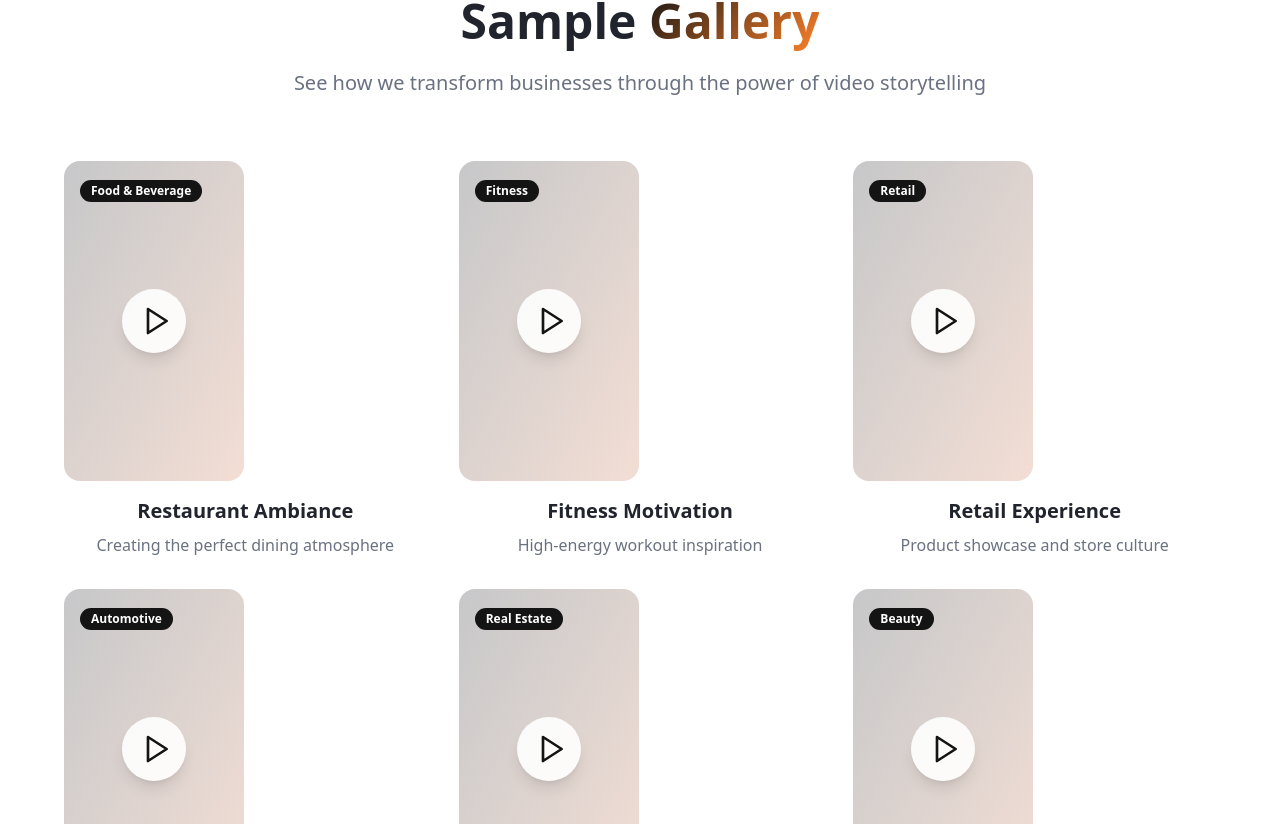
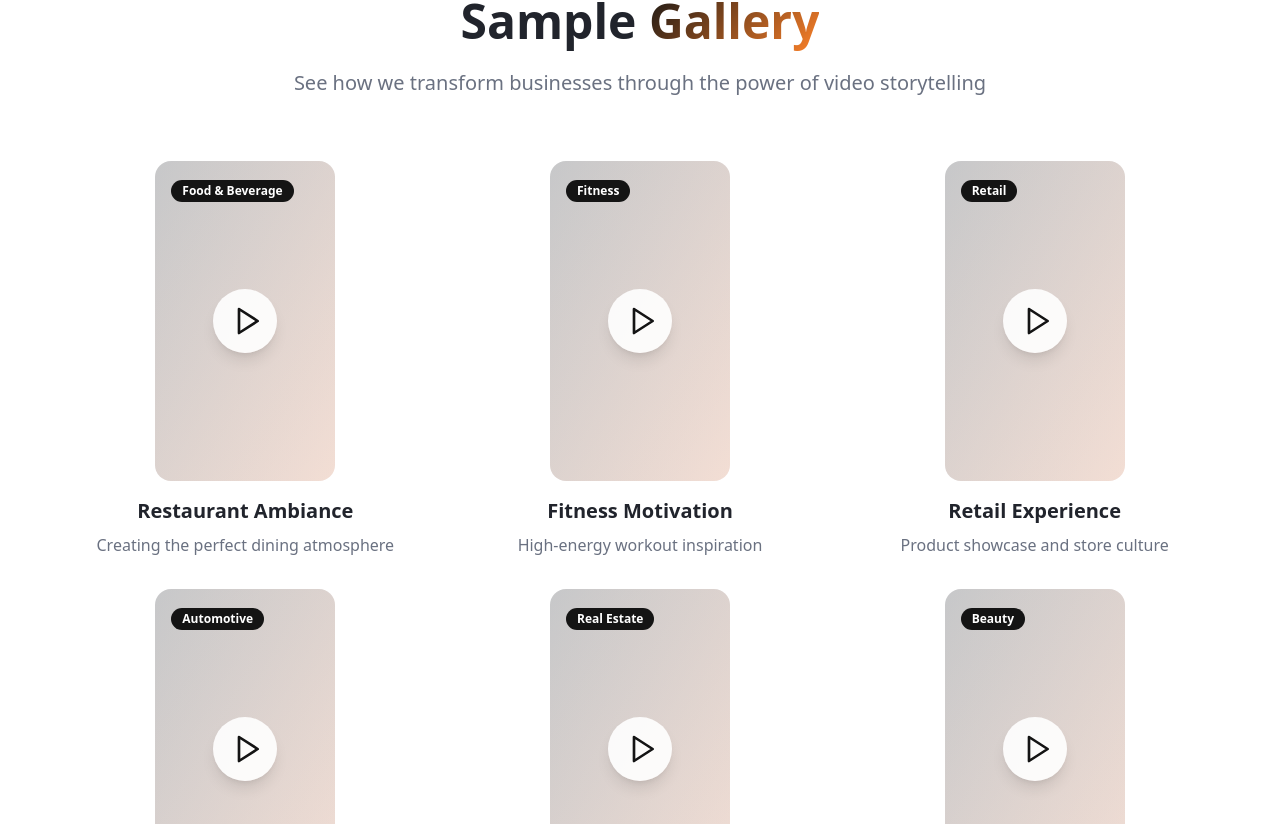
Before and after one commit to bytesandbalance/jovial-vibe-studio, a React (Vite) app: page / in a window 1280 px wide. Shown: the part 2896-3720 px from the top of the page. Built offline with nearby package versions, Linux system fonts and the light colour scheme; no server answers; the database is empty; the HTML template or start-up script is replaced by a standard one.

Commit message:
Center videos on portfolio

```diff
--- a/src/components/SamplesGallery.tsx
+++ b/src/components/SamplesGallery.tsx
@@ -133,7 +133,7 @@ const SamplesGallery = () => {
         <div className="grid grid-cols-1 md:grid-cols-2 lg:grid-cols-3 gap-8">
           {displayItems.map((item, index) => (
             <div key={item.id || index} className="group cursor-pointer text-center">
-              <div className="video-placeholder aspect-[9/16] h-80 rounded-2xl mb-4 relative overflow-hidden">
+              <div className="video-placeholder aspect-[9/16] h-80 rounded-2xl mb-4 relative overflow-hidden mx-auto max-w-xs">
                 {item.file_url ? (
                   <video
                     src={item.file_url}
--- a/src/pages/PortfolioPage.tsx
+++ b/src/pages/PortfolioPage.tsx
@@ -376,7 +376,7 @@ export default function PortfolioPage() {
               <div className="grid grid-cols-1 md:grid-cols-2 lg:grid-cols-3 gap-8">
                 {filteredVideos.map((video) => (
                   <div key={video.id} className="group cursor-pointer relative text-center">
-                    <div className="relative overflow-hidden rounded-2xl bg-gradient-to-br from-muted to-accent aspect-[9/16] h-80 mb-4">
+                    <div className="relative overflow-hidden rounded-2xl bg-gradient-to-br from-muted to-accent aspect-[9/16] h-80 mb-4 mx-auto max-w-xs">
                       {video.file_url ? (
                         <video
                           src={video.file_url}
```
